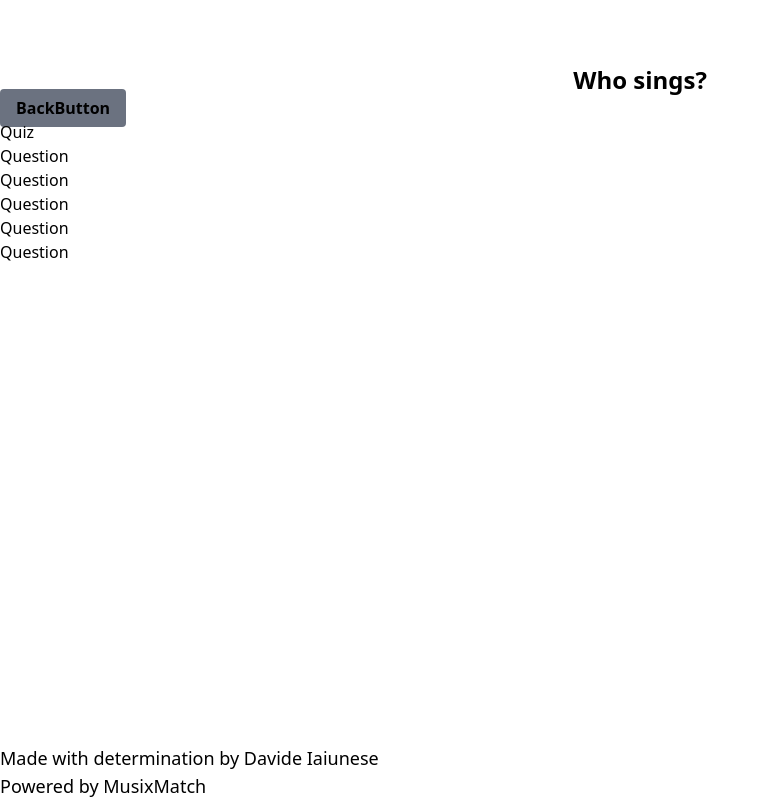
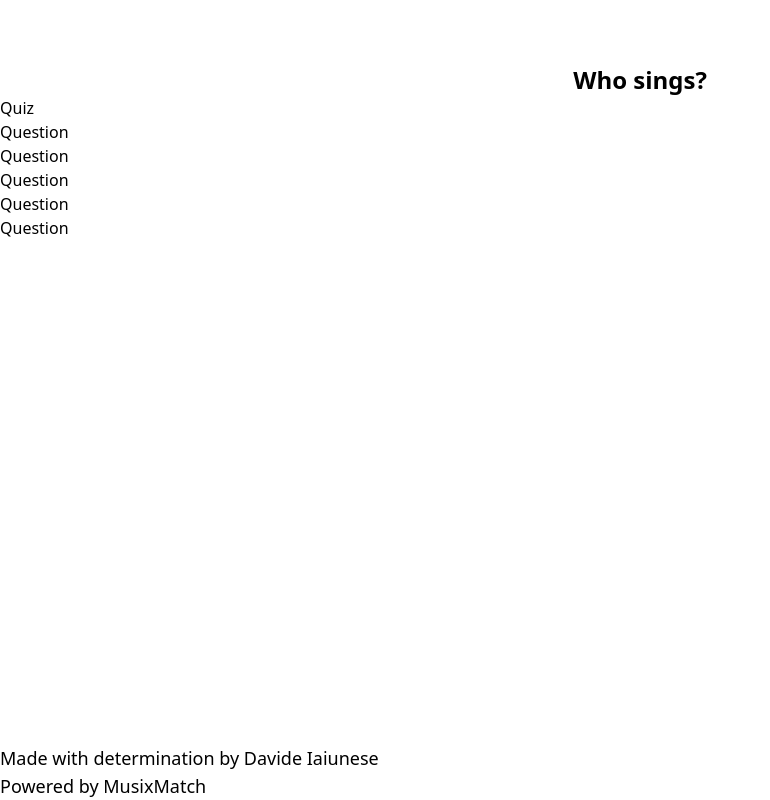
Before and after one commit to davide2894/react-ws, a Next.js app: page /quiz in a window 1280 px wide. Shown: the whole page, without its empty margins (0-770 px from the left). Built offline with nearby package versions, Linux system fonts and the light colour scheme.

Commit message:
feat: component - back button

```diff
--- /dev/null
+++ b/src/components/backButton/BackButton.module.css
@@ -0,0 +1,13 @@
+.backButton {
+  display: flex;
+  flex-direction: column;
+  justify-content: center;
+  color: white;
+  border-radius: 6px;
+  background-color: var(--color-bunker);
+  width: 6rem;
+  height: 3rem;
+  position: absolute;
+  top: 12px;
+  right: 0;
+}
--- a/src/components/backButton/BackButton.tsx
+++ b/src/components/backButton/BackButton.tsx
@@ -1,12 +1,10 @@
 import Link from "next/link";
-import React from "react";
+import styles from "./BackButton.module.css";
 
 function BackButton() {
   return (
-    <Link
-      href="/"
-      className="self-center bg-gray-500 hover:bg-yellow-700 text-black font-bold py-2 px-4 rounded">
-      BackButton
+    <Link href="/" className={styles.backButton}>
+      Go back
     </Link>
   );
 }
```
